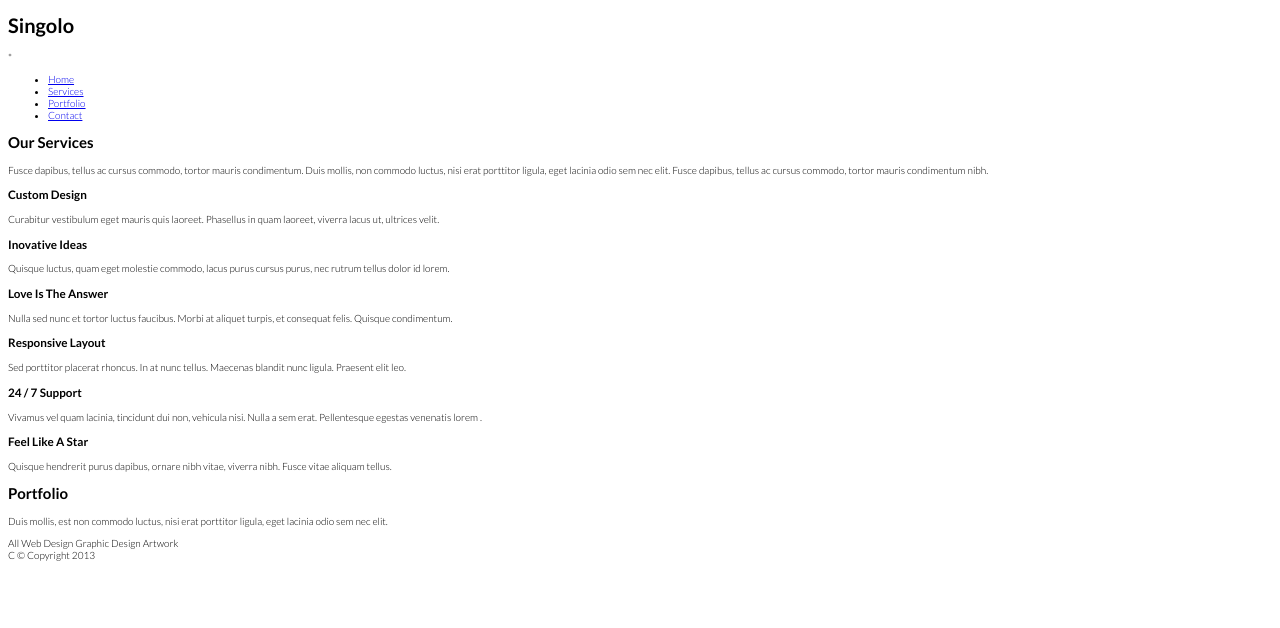
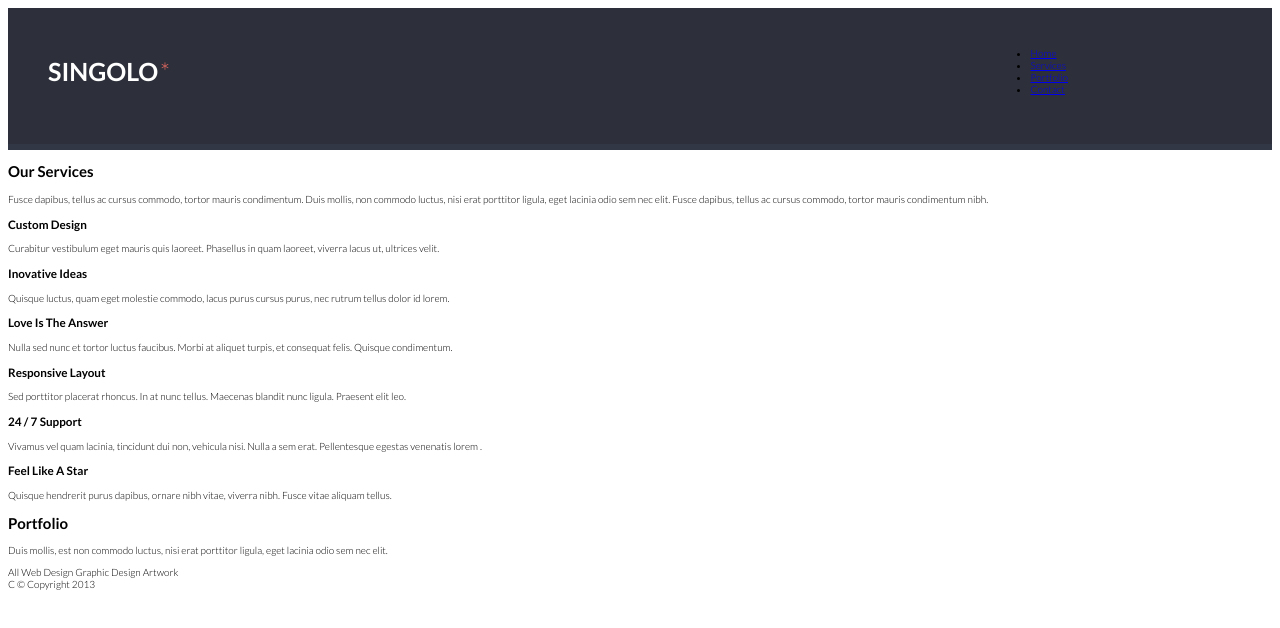
Before and after one commit to tati-Y/rsschool-cv, a plain HTML site: page singolo/index.html in a window 1280 px wide. Drawn offline with Linux system fonts and the light colour scheme.

Commit message:
feat: add style for logo

```diff
--- a/singolo/index.html
+++ b/singolo/index.html
@@ -8,9 +8,9 @@
 </head>
 <body>
   <header class="header">
-    <div class="wrapper">
+    <div class="wrapper header__wrapper">
       <div class="logo">
-        <span><h1 class="logo__name">Singolo</h1></span>
+        <h1 class="logo__name">Singolo</h1>
         <span class="logo__star">*</span>
       </div>
       <div class="header__navigation">
--- /dev/null
+++ b/singolo/sass/layout/_header.scss
@@ -0,0 +1,27 @@
+.header {
+  background-color: $color-bg-dark;
+  border-bottom: 6px solid $color-border-header-portfolio;
+  padding: 29px 40px 39px 40px;
+}
+
+.header__wrapper {
+  display: flex;
+  align-items: center;
+  justify-content: space-between;
+}
+
+.logo__name {
+  display: inline-block;
+  text-transform: uppercase;
+  font-size: 2.5rem;
+  font-weight: 700;
+  line-height: 30px;
+  letter-spacing: -3%;
+  color: $color-logo-menu;
+}
+
+.logo__star {
+  display: inline-block;
+  font-size: 2.5rem;
+  color: $color-base-red;
+}
--- a/singolo/sass/style.scss
+++ b/singolo/sass/style.scss
@@ -3,6 +3,6 @@
 @import "base/base";
 @import "base/fonts";
 
-@import "components/header"
 
 @import "layout/wrapper";
+@import "layout/header";
```
Also changed, not shown: singolo/sass/components/_header.scss (deleted), singolo/sass/style.css, 1 other file.
